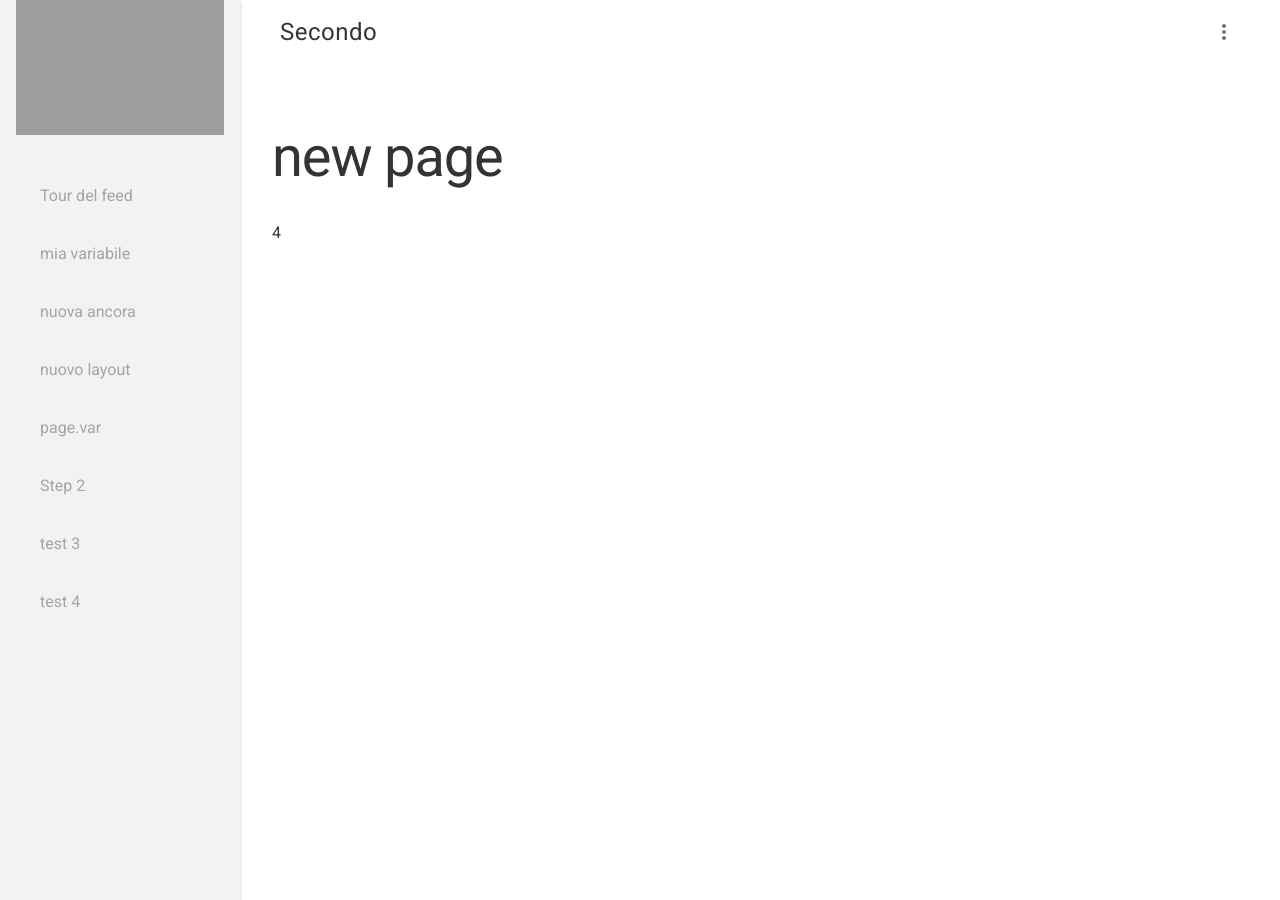
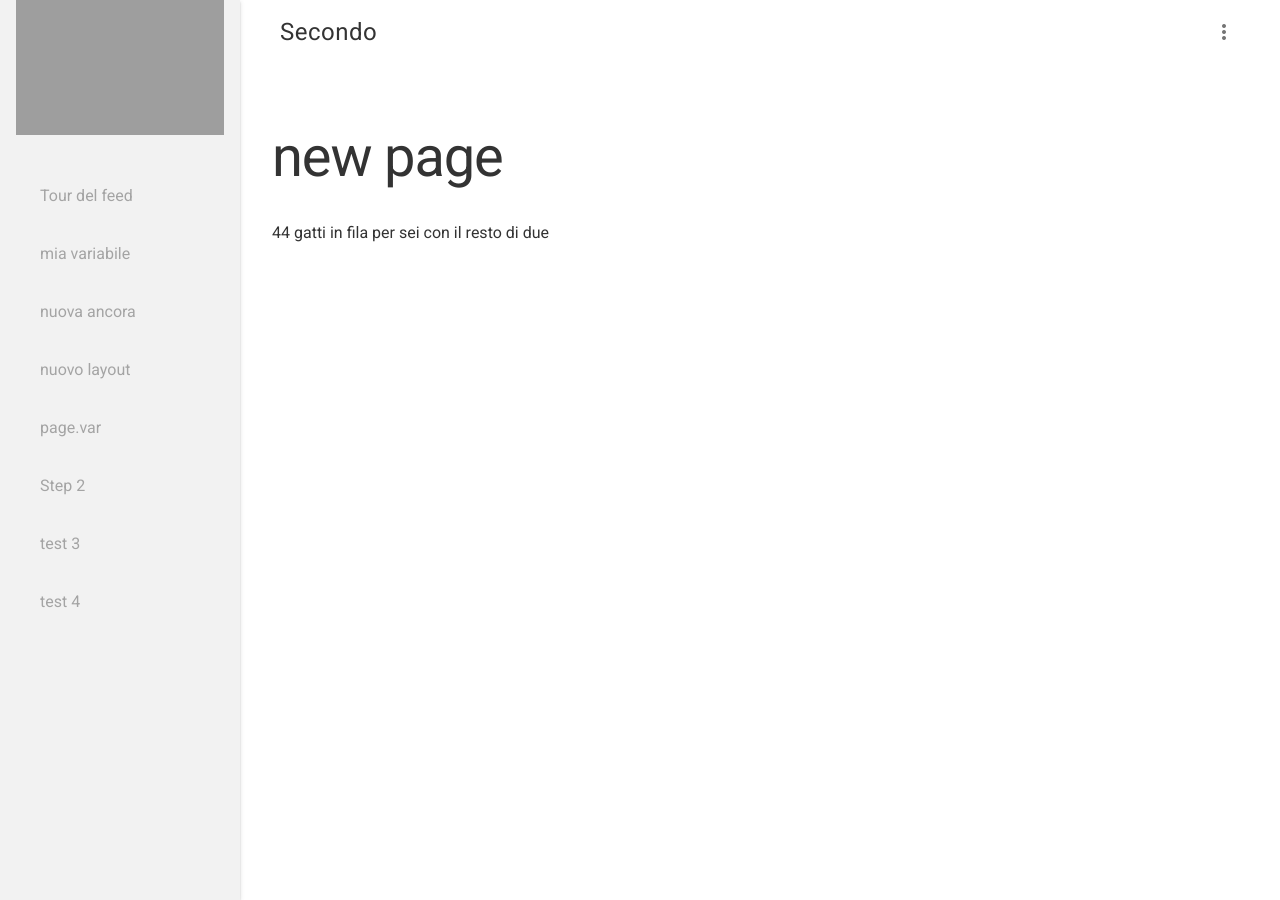
Before and after one commit to noemi-84/tourdelfeed, a Jekyll site: the page built from _step/secondo.md, in a window 1280 px wide. Built offline with Jekyll 4.4.1, drawn with Linux system fonts in a browser that asks for light colours; nearby versions of some CDN libraries; grey boxes are pictures that could not be loaded.

Commit message:
Update from Forestry.io - _step/secondo.md

```diff
--- a/_step/secondo.md
+++ b/_step/secondo.md
@@ -6,4 +6,4 @@ link prossima pagina: 2
 testo help: 33
 layout: page_var
 ---
-4
+44 gatti in fila per sei con il resto di due
```
